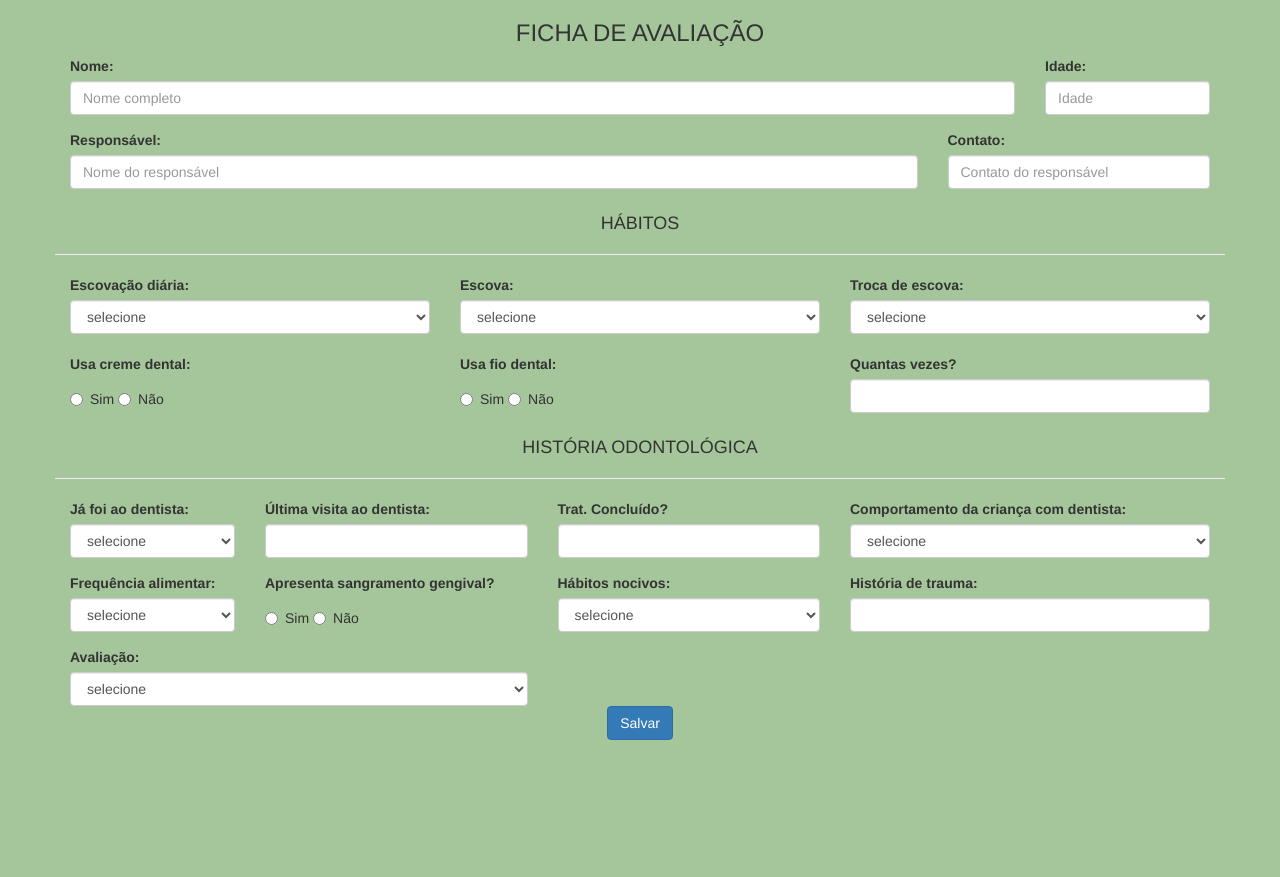
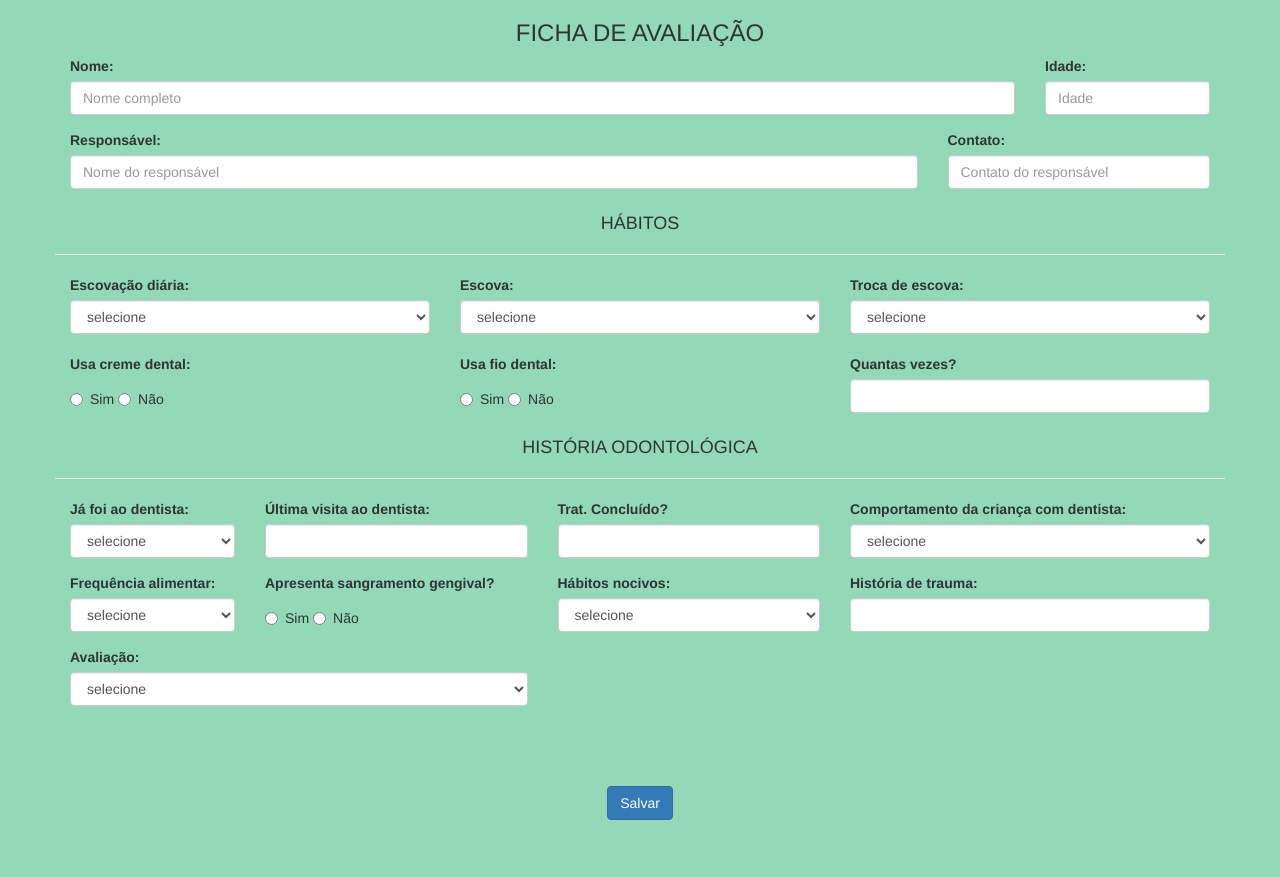
Before and after one commit to rogersec/crer_e_ser, a Django app: page / in a window 1280 px wide. Before the commit the page ends 740 px from the top, so only its background shows below. Run offline with Django 3.2, Linux system fonts and the light colour scheme; some libraries are stand-ins or nearby versions.

Commit message:
Change bg color and add new margin values to the submit button

```diff
--- a/crer_e_ser/fichas/static/css/style.css
+++ b/crer_e_ser/fichas/static/css/style.css
@@ -1,7 +1,7 @@
 body{
-    background-color: #A4C69A;
+    background-color: #92D9B7;
 }
 
 .btn-primary{
-    margin-bottom: 40px !important;
+    margin: 7% 0 5% 0;
 }
```
